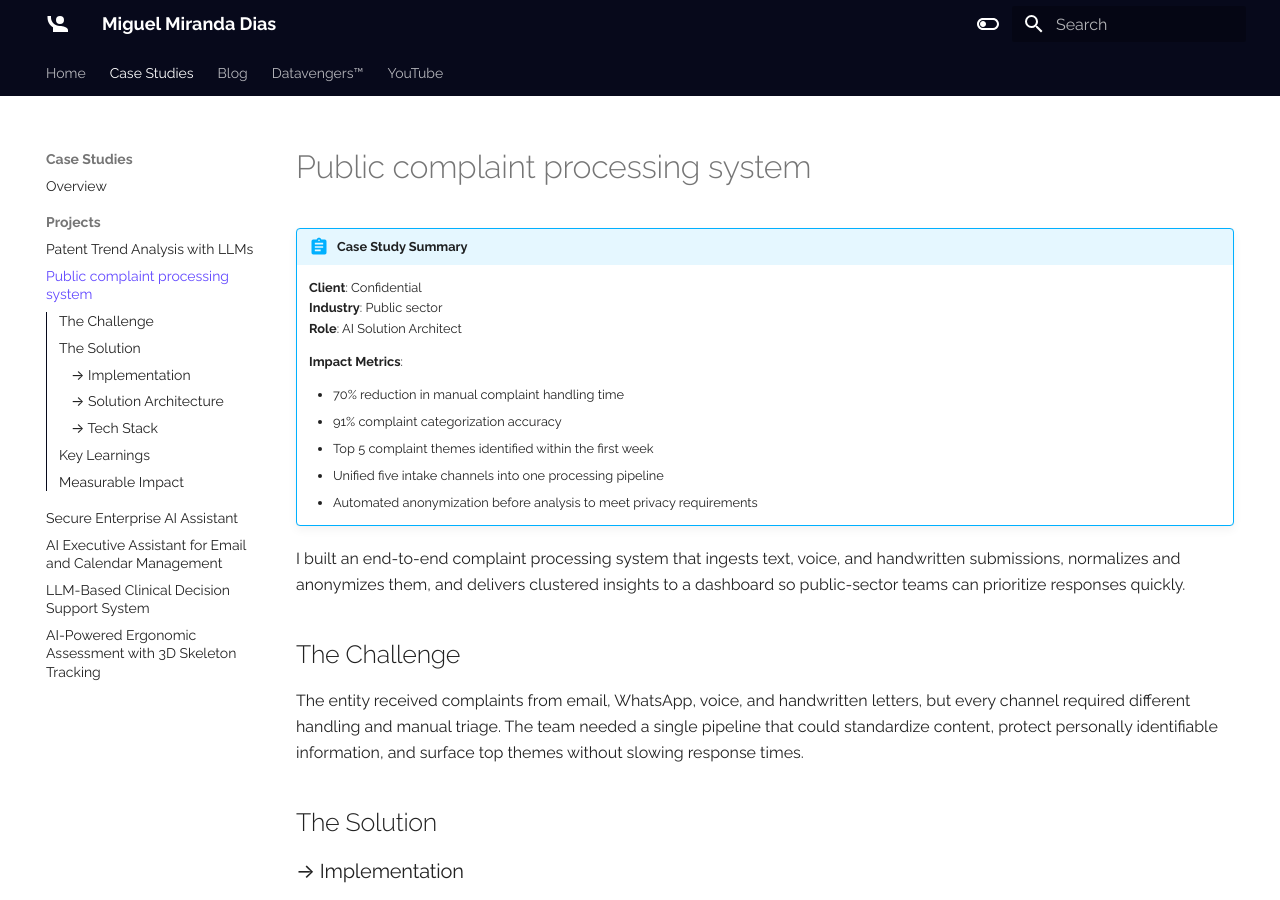
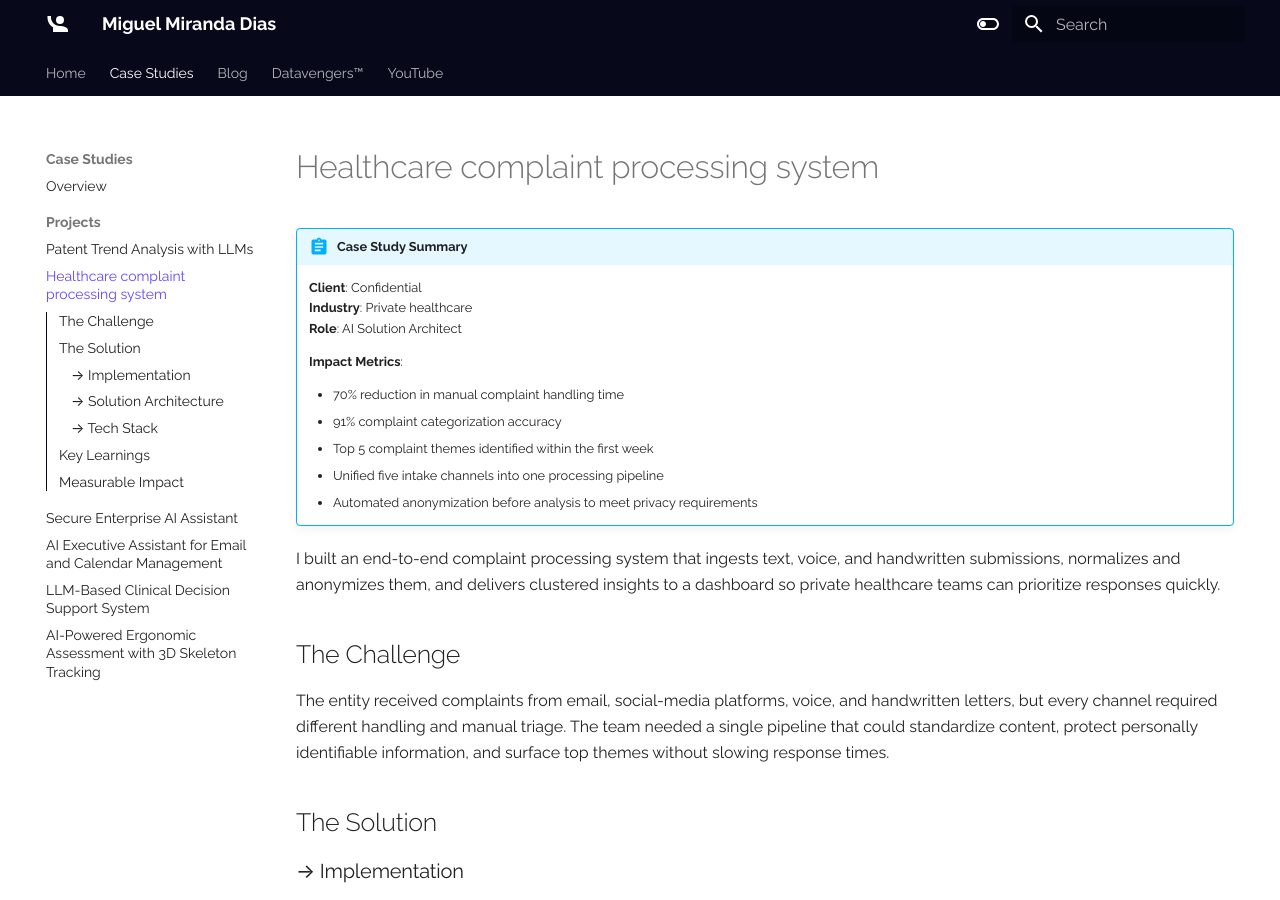
Before and after one commit to pandego/pandego.github.io, an MkDocs documentation site: the page built from docs/portfolio/projects/project-6-complaint-processing-system.md, in a window 1280 px wide and 900 px high. Built offline with MkDocs 1.6.1 and Material for MkDocs 9.7.7, drawn with Linux system fonts in a browser that asks for light colours; some web fonts are replaced.

Commit message:
chore: update complaint processing system project from public sector to private healthcare context

```diff
--- a/docs/portfolio/projects/project-6-complaint-processing-system.md
+++ b/docs/portfolio/projects/project-6-complaint-processing-system.md
@@ -1,13 +1,13 @@
 ---
-title: Public complaint processing system
-description: Automated multi-channel complaint intake and insights for a public entity.
+title: Healthcare complaint processing system
+description: Automated multi-channel complaint intake and insights for a private healthcare provider.
 ---
 
-# Public complaint processing system
+# Healthcare complaint processing system
 
 !!! abstract "Case Study Summary"
     **Client**: Confidential
-    **Industry**: Public sector
+    **Industry**: Private healthcare
     **Role**: AI Solution Architect
 
     **Impact Metrics**:
@@ -18,11 +18,11 @@ description: Automated multi-channel complaint intake and insights for a public
     - Unified five intake channels into one processing pipeline
     - Automated anonymization before analysis to meet privacy requirements
 
-I built an end-to-end complaint processing system that ingests text, voice, and handwritten submissions, normalizes and anonymizes them, and delivers clustered insights to a dashboard so public-sector teams can prioritize responses quickly.
+I built an end-to-end complaint processing system that ingests text, voice, and handwritten submissions, normalizes and anonymizes them, and delivers clustered insights to a dashboard so private healthcare teams can prioritize responses quickly.
 
 ## The Challenge
 
-The entity received complaints from email, WhatsApp, voice, and handwritten letters, but every channel required different handling and manual triage. The team needed a single pipeline that could standardize content, protect personally identifiable information, and surface top themes without slowing response times.
+The entity received complaints from email, social-media platforms, voice, and handwritten letters, but every channel required different handling and manual triage. The team needed a single pipeline that could standardize content, protect personally identifiable information, and surface top themes without slowing response times.
 
 ## The Solution
 
```
Also changed, not shown: docs/portfolio/index.md (+2 -2 lines).
